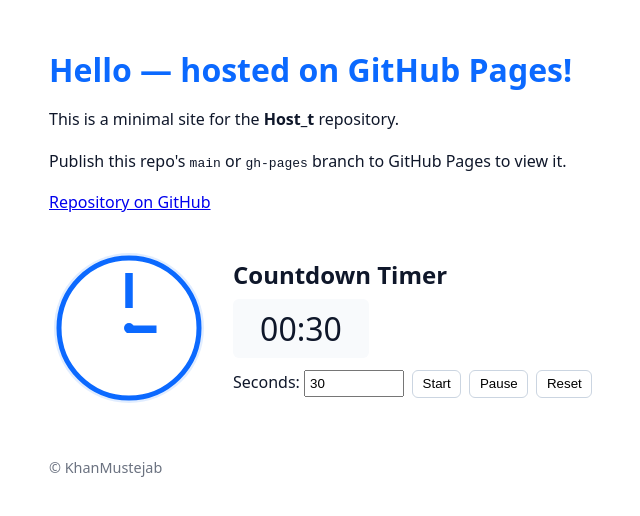
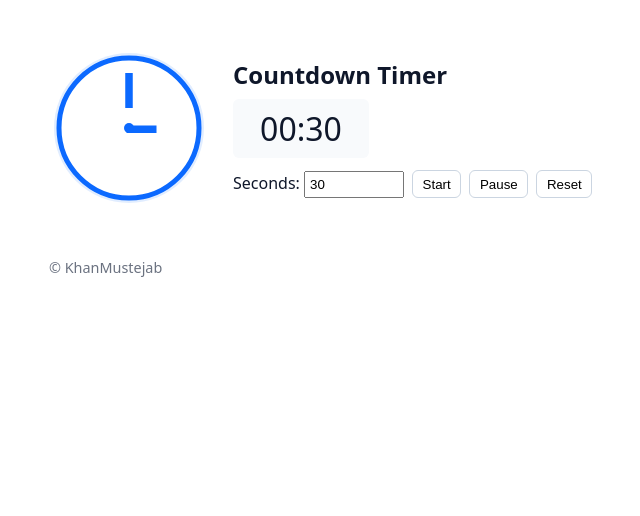
Before and after one commit to KhanMustejab/Host_t, a plain HTML site: page index.html in a window 1280 px wide. Shown: the whole page, without its empty margins (207-847 px from the left). Drawn offline with Linux system fonts and the light colour scheme.

Commit message:
Remove introductory header and description from index.html

```diff
--- a/index.html
+++ b/index.html
@@ -8,11 +8,6 @@
 </head>
 <body>
   <main>
-    <h1>Hello — hosted on GitHub Pages!</h1>
-    <p>This is a minimal site for the <strong>Host_t</strong> repository.</p>
-    <p>Publish this repo's <code>main</code> or <code>gh-pages</code> branch to GitHub Pages to view it.</p>
-    <p><a href="https://github.com/KhanMustejab/Host_t">Repository on GitHub</a></p>
-
     <section class="demo">
       <div class="image-wrap">
         <img src="assets/clock.svg" alt="Clock illustration">
```
